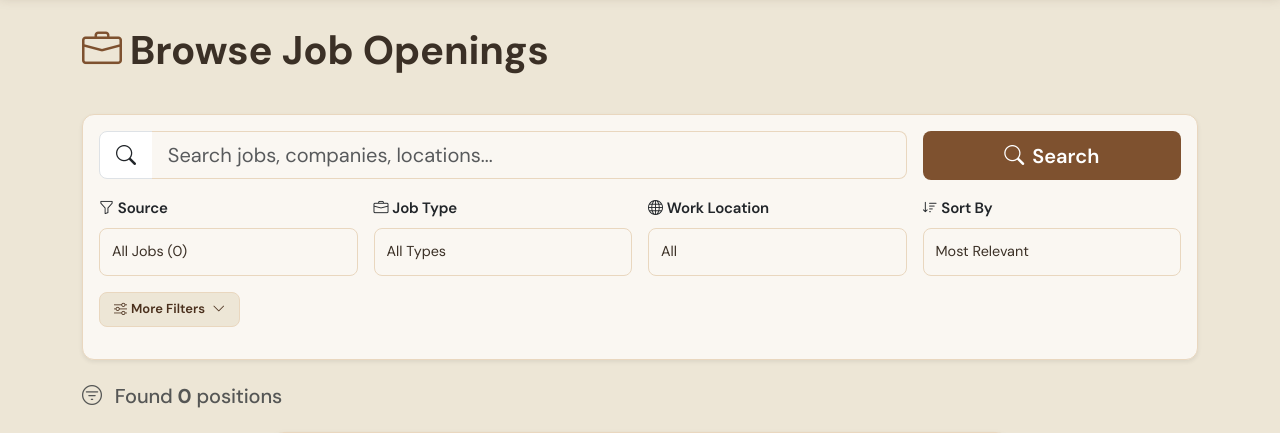
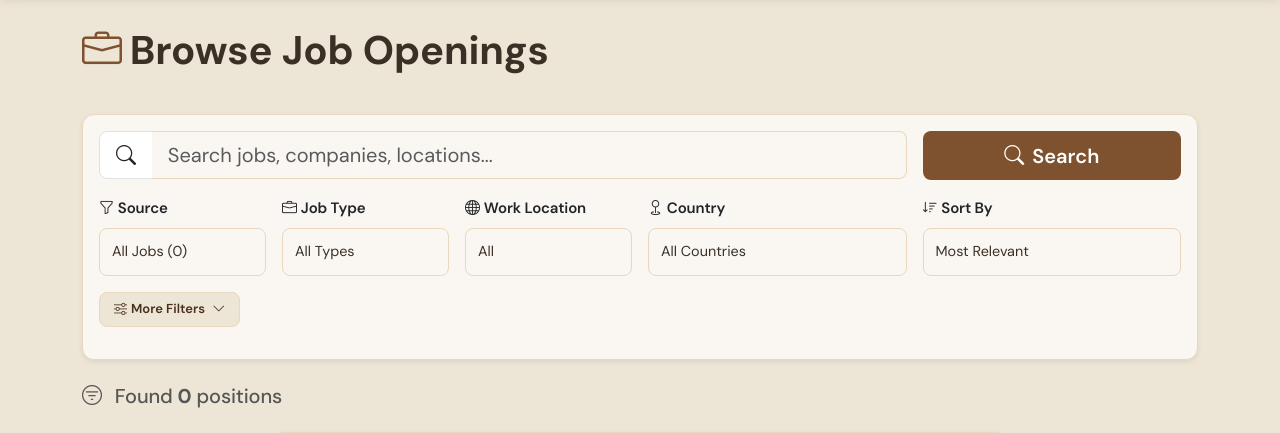
Before and after one commit to mfish324/Job-Board, a Django app: page /jobs/ in a window 1280 px wide. Shown: the part 144-577 px from the top of the page. Run offline with Django 4.2, Linux system fonts and the light colour scheme; data that the repository does not hold is empty.

Commit message:
Add US Only country filter to job search
- New "Country" dropdown in main filter row with "US Only" option
- Matches locations containing state abbreviations (all 50 + DC),
  "United States", or ", US" patterns
- Filter persists across pagination and shows in active filters display
- Integrated into clear-all filter logic

Co-Authored-By: Claude Opus 4.6 <noreply@anthropic.com>

```diff
--- a/jobs/templates/jobs/job_list.html
+++ b/jobs/templates/jobs/job_list.html
@@ -43,7 +43,7 @@
 
                         <!-- Filters Row 1 -->
                         <div class="row g-3 mb-3">
-                            <div class="col-md-3">
+                            <div class="col-md-2">
                                 <label class="form-label fw-semibold">
                                     <i class="bi bi-funnel me-1"></i>Source
                                 </label>
@@ -58,7 +58,7 @@
                                 </select>
                             </div>
 
-                            <div class="col-md-3">
+                            <div class="col-md-2">
                                 <label class="form-label fw-semibold">
                                     <i class="bi bi-briefcase me-1"></i>Job Type
                                 </label>
@@ -72,7 +72,7 @@
                                 </select>
                             </div>
 
-                            <div class="col-md-3">
+                            <div class="col-md-2">
                                 <label class="form-label fw-semibold">
                                     <i class="bi bi-globe me-1"></i>Work Location
                                 </label>
@@ -83,6 +83,18 @@
                                         {{ label }}
                                     </option>
                                     {% endfor %}
+                                </select>
+                            </div>
+
+                            <div class="col-md-3">
+                                <label class="form-label fw-semibold">
+                                    <i class="bi bi-geo me-1"></i>Country
+                                </label>
+                                <select name="country" class="form-select" onchange="this.form.submit()">
+                                    <option value="">All Countries</option>
+                                    <option value="us" {% if country_filter == 'us' %}selected{% endif %}>
+                                        US Only
+                                    </option>
                                 </select>
                             </div>
 
@@ -174,7 +186,7 @@
                         {% endif %}
 
                         <!-- Clear Filters -->
-                        {% if search_query or location_filter or salary_filter or date_filter or job_type_filter or experience_filter or remote_filter or source_filter or activity_filter or sort_mode != 'relevant' %}
+                        {% if search_query or location_filter or country_filter or salary_filter or date_filter or job_type_filter or experience_filter or remote_filter or source_filter or activity_filter or sort_mode != 'relevant' %}
                         <div class="row mt-3">
                             <div class="col text-center">
                                 <a href="{% url 'job_list' %}" class="btn btn-outline-secondary">
@@ -190,7 +202,7 @@
     </div>
 
     <!-- Active Filters Display -->
-    {% if search_query or location_filter or salary_filter or date_filter or job_type_filter or experience_filter or remote_filter or source_filter or activity_filter %}
+    {% if search_query or location_filter or country_filter or salary_filter or date_filter or job_type_filter or experience_filter or remote_filter or source_filter or activity_filter %}
     <div class="row mb-3">
         <div class="col">
             <div class="d-flex flex-wrap gap-2 align-items-center">
@@ -202,6 +214,9 @@
                 <span class="badge" style="background-color: {% if source_filter == 'verified' %}#c49a3c{% else %}#7a8c6e{% endif %}; color: #fff;">
                     Source: {{ source_filter|title }}
                 </span>
+                {% endif %}
+                {% if country_filter %}
+                <span class="badge bg-primary">Country: US Only</span>
                 {% endif %}
                 {% if location_filter %}
                 <span class="badge bg-primary">Location: {{ location_filter }}</span>
--- a/jobs/views.py
+++ b/jobs/views.py
@@ -87,6 +87,7 @@ def job_list(request):
     # Read filter params
     search_query = request.GET.get('search', '')
     location_filter = request.GET.get('location', '')
+    country_filter = request.GET.get('country', '')
     salary_filter = request.GET.get('salary', '')
     date_filter = request.GET.get('date_posted', '')
     job_type_filter = request.GET.get('job_type', '')
@@ -126,6 +127,24 @@ def job_list(request):
         verified_qs = verified_qs.filter(location__icontains=location_filter)
         observed_qs = observed_qs.filter(location__icontains=location_filter)
 
+    if country_filter == 'us':
+        # Match US locations: state abbreviations, "United States", city/state patterns
+        US_STATES = [
+            'AL', 'AK', 'AZ', 'AR', 'CA', 'CO', 'CT', 'DE', 'FL', 'GA',
+            'HI', 'ID', 'IL', 'IN', 'IA', 'KS', 'KY', 'LA', 'ME', 'MD',
+            'MA', 'MI', 'MN', 'MS', 'MO', 'MT', 'NE', 'NV', 'NH', 'NJ',
+            'NM', 'NY', 'NC', 'ND', 'OH', 'OK', 'OR', 'PA', 'RI', 'SC',
+            'SD', 'TN', 'TX', 'UT', 'VT', 'VA', 'WA', 'WV', 'WI', 'WY',
+            'DC',
+        ]
+        us_q = Q(location__icontains='United States') | Q(location__icontains=', US')
+        for state in US_STATES:
+            # Match ", CA", ", CA " patterns (state abbrev after comma)
+            us_q |= Q(location__endswith=f', {state}')
+            us_q |= Q(location__icontains=f', {state} ')
+        verified_qs = verified_qs.filter(us_q)
+        observed_qs = observed_qs.filter(us_q)
+
     if salary_filter == 'with_salary':
         verified_qs = verified_qs.exclude(salary='')
         observed_qs = observed_qs.filter(
@@ -208,6 +227,7 @@ def job_list(request):
         'page_obj': page_obj,
         'search_query': search_query,
         'location_filter': location_filter,
+        'country_filter': country_filter,
         'salary_filter': salary_filter,
         'date_filter': date_filter,
         'job_type_filter': job_type_filter,
```
